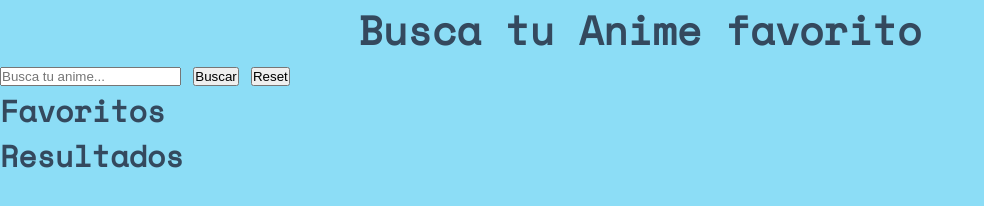
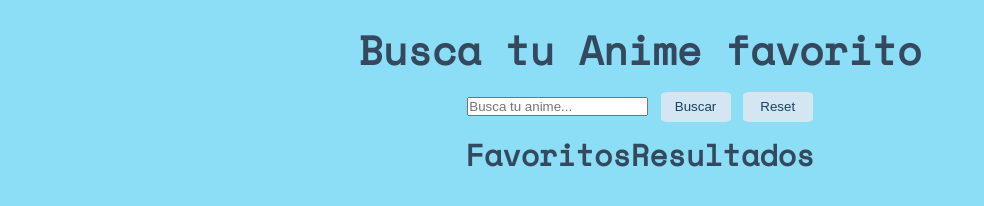
Before and after one commit to Adalab/modulo-2-evaluacion-final-ElenaFernandez, a website: page src/html/index.html in a window 1280 px wide. Shown: the whole page, without its empty margins (0-984 px from the left). Drawn offline with nearby package versions, Linux system fonts and the light colour scheme; files that its build step writes are made by us from their sources.

Commit message:
update scss

```diff
--- a/src/html/partials/main.html
+++ b/src/html/partials/main.html
@@ -1,16 +1,16 @@
 <main class="container">
     <h1 class="container__title">Busca tu Anime favorito</h1>
-    <form class="search-form">
+    <form class="container__search-form">
         <input type="text" class="js-input-text" placeholder="Busca tu anime...">
-        <input type="submit" value="Buscar" class="js-btn-search">
-        <input type="submit" value="Reset" class="js-btn-reset">
+        <input type="submit" value="Buscar" class="js-btn-search buttons">
+        <input type="submit" value="Reset" class="js-btn-reset buttons">
     </form>
-    <section class="results-box">
-        <div class="fav-box">
+    <section class="principal-box">
+        <div class="principal-box__fav">
             <h2>Favoritos</h2>
             <ul class="js-favourites"></ul>
         </div>
-        <div class="result-box">
+        <div class="principal-box__result">
             <h2>Resultados</h2>
             <ul class="js-list"></ul>
         </div>
--- a/src/scss/core/_variables.scss
+++ b/src/scss/core/_variables.scss
@@ -1,4 +1,8 @@
 // variable de fuente
 $font-family :'Space Mono', monospace;
+
+//colores
 $background-color-main: #8cddf6;
 $color-text:  #34495e;
+$btn-background: #d4e6f1 ;
+$color-btn: #154360;
--- a/src/scss/layout/_mainpage.scss
+++ b/src/scss/layout/_mainpage.scss
@@ -5,13 +5,32 @@ body {
   font-family: $font-family;
   font-size: 20px;
   color: $color-text;
+  display: flex;
+  justify-content: center;
+  flex-direction: column;
+  align-items: center;
 
   &__title {
-    display: flex;
-    justify-content: center;
+    margin-top: 20px;
+    margin-bottom: 10px;
+  }
+  &__search-form {
+      margin-bottom: 10px;
   }
 }
-.box{
-    display: flex;
-    justify-content: space-around;
+.buttons {
+    background-color: $btn-background;
+    color: $color-btn;
+    width: 70px;
+    height: 30px;
+    border-radius: 10%;
+    border: 0;
+    transition-duration: 0.2s;
 }
+.buttons:hover{
+    background-color: #aed6f1;
+}
+.principal-box {
+  display: flex;
+  justify-content: center;
+}
```
